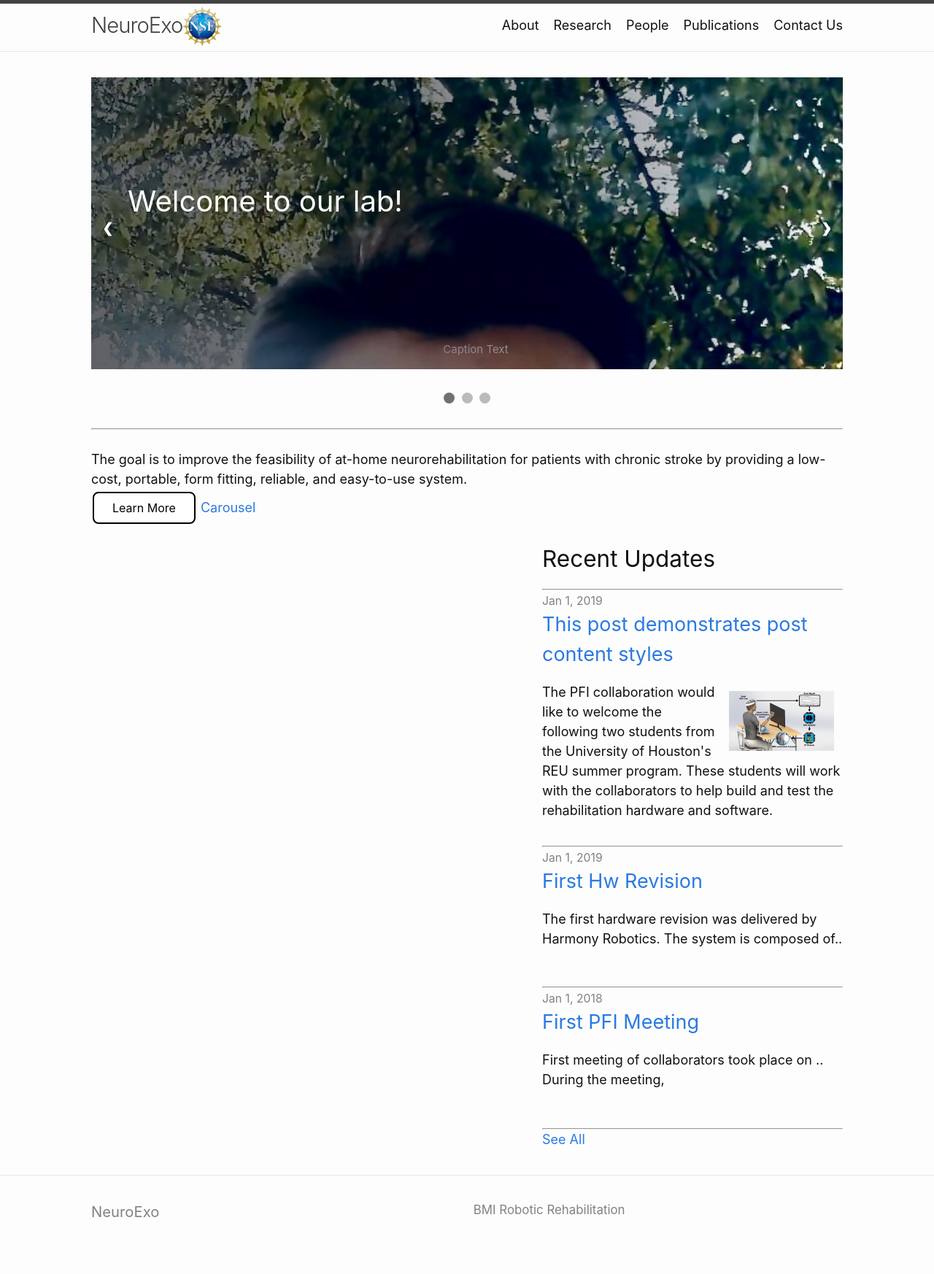
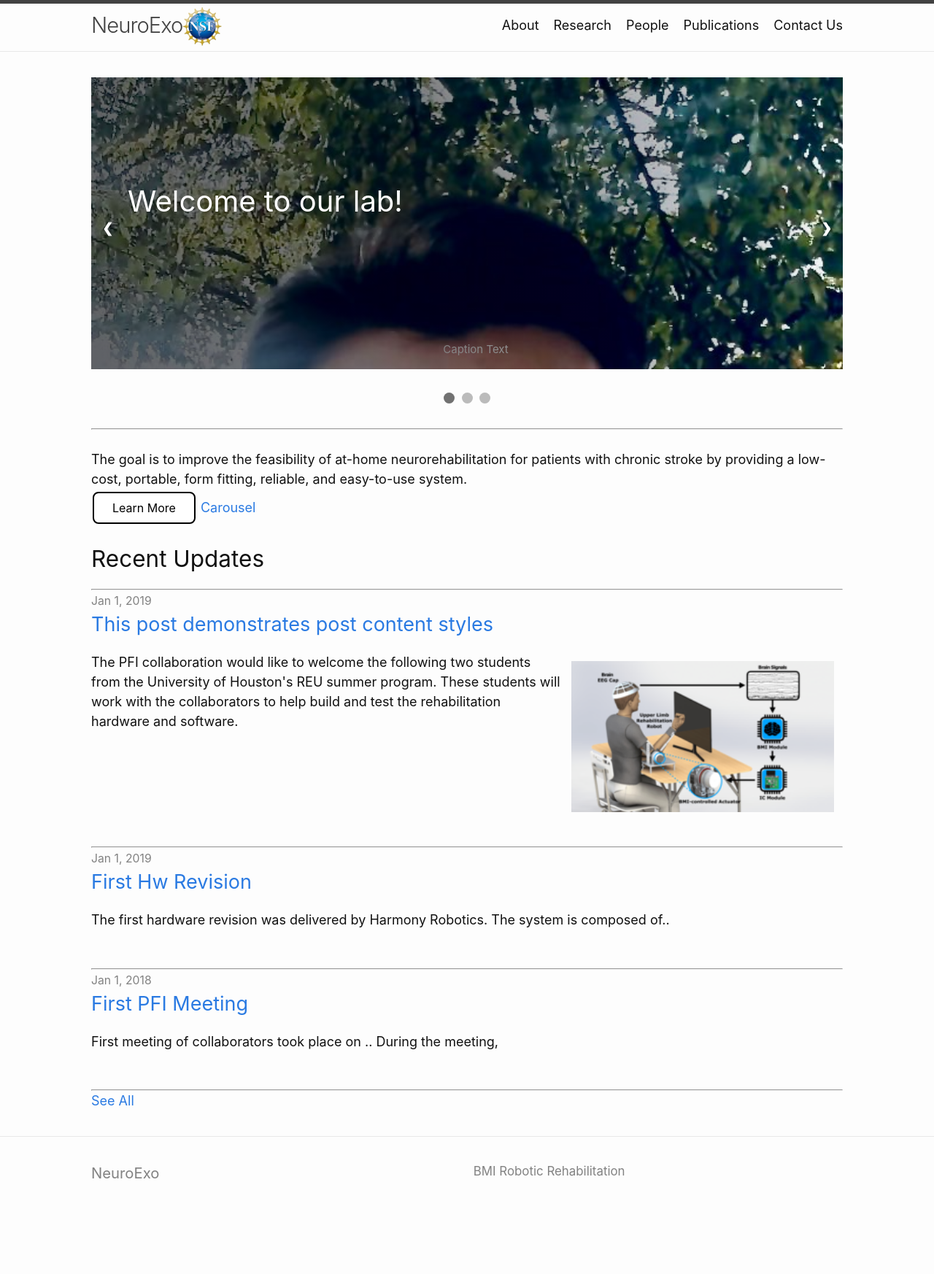
Before and after one commit to arcraik/neuroexo-website, a Jekyll site: the page built from index.html, in a window 1280 px wide. Shown: the whole page at 73% size. Built offline with Jekyll 4.4.1, drawn with Linux system fonts in a browser that asks for light colours; the list of posts is cut into pages by our own code; after the commit the page ends 1694 px from its top, so only the background shows below that.

Commit message:
Update home.html

```diff
--- a/_layouts/home.html
+++ b/_layouts/home.html
@@ -10,7 +10,7 @@ layout: default
 
 
 <br>
-<div style="width:40%; float:right;">
+<div class="post-thing" >
  <h2 style="padding-top:20px;" class="post-list-heading">{{ page.list_title | default: "Recent Updates" }}</h2>
  <ul class="post-list">
     {% for post in paginator.posts %}
```
